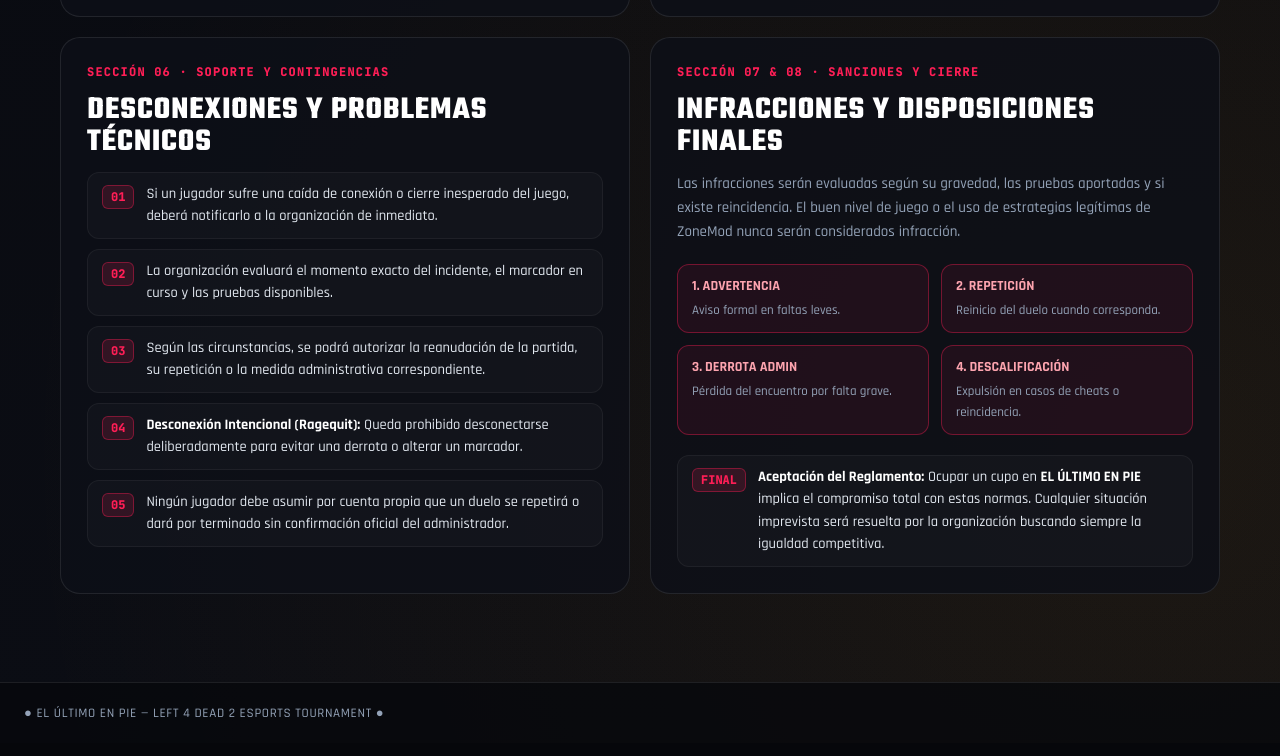
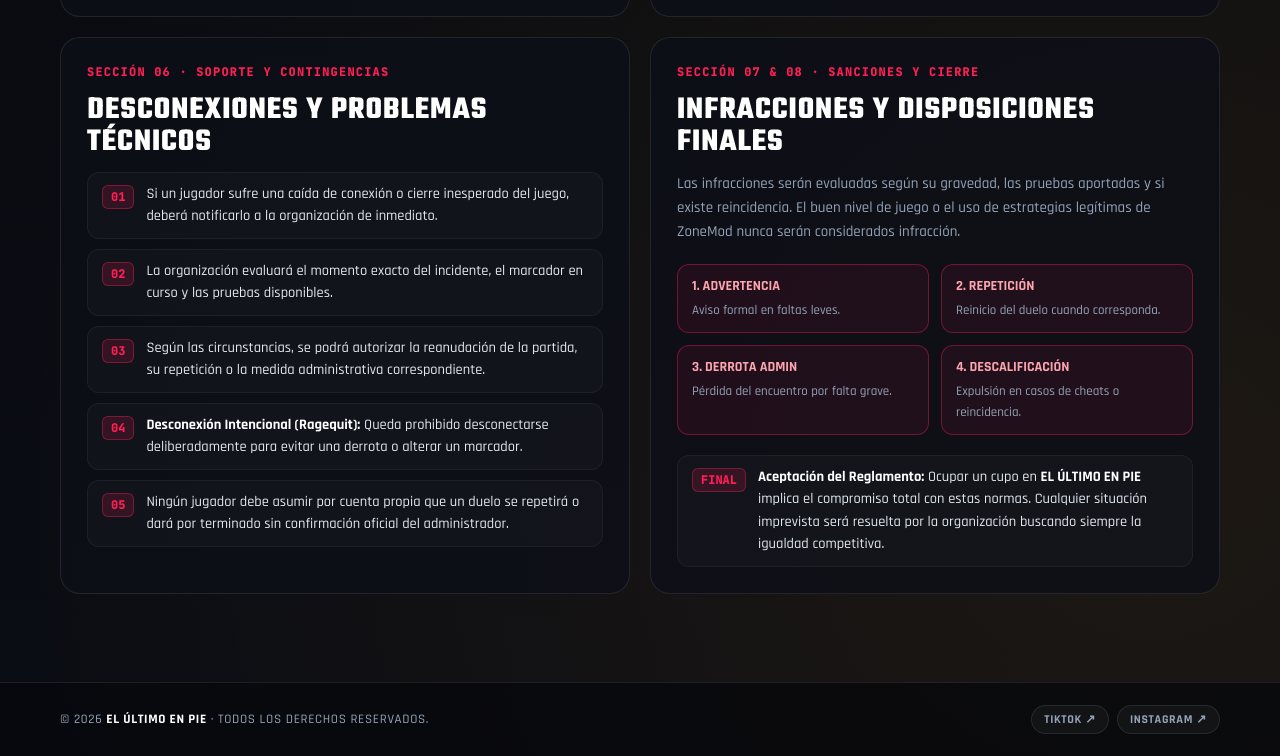
Before and after one commit to PandaHye/el-ultimo-en-pie, a website: page informacion.html in a window 1280 px wide. Shown: the part 2146-2902 px from the top of the page. Drawn offline with Linux system fonts and the light colour scheme; no server answers.

Commit message:
Update informacion.html

```diff
--- a/informacion.html
+++ b/informacion.html
@@ -198,7 +198,20 @@
 </main>
 
 <footer>
-  ● <span class="dyn-title">EL ÚLTIMO EN PIE</span> — Left 4 Dead 2 Esports Tournament ●
+  <div class="footer-inner">
+    <div class="footer-copy">
+      © 2026 <strong class="dyn-title">HyeLabs</strong> · Todos los derechos reservados.
+    </div>
+
+    <div class="footer-socials" aria-label="Redes sociales">
+      <a href="https://www.tiktok.com/@PandaHye" target="_blank" rel="noreferrer" class="social-pill">
+        TikTok ↗
+      </a>
+      <a href="https://www.instagram.com/pandahye/" target="_blank" rel="noreferrer" class="social-pill">
+        Instagram ↗
+      </a>
+    </div>
+  </div>
 </footer>
 
 <script src="app.js"></script>
```
